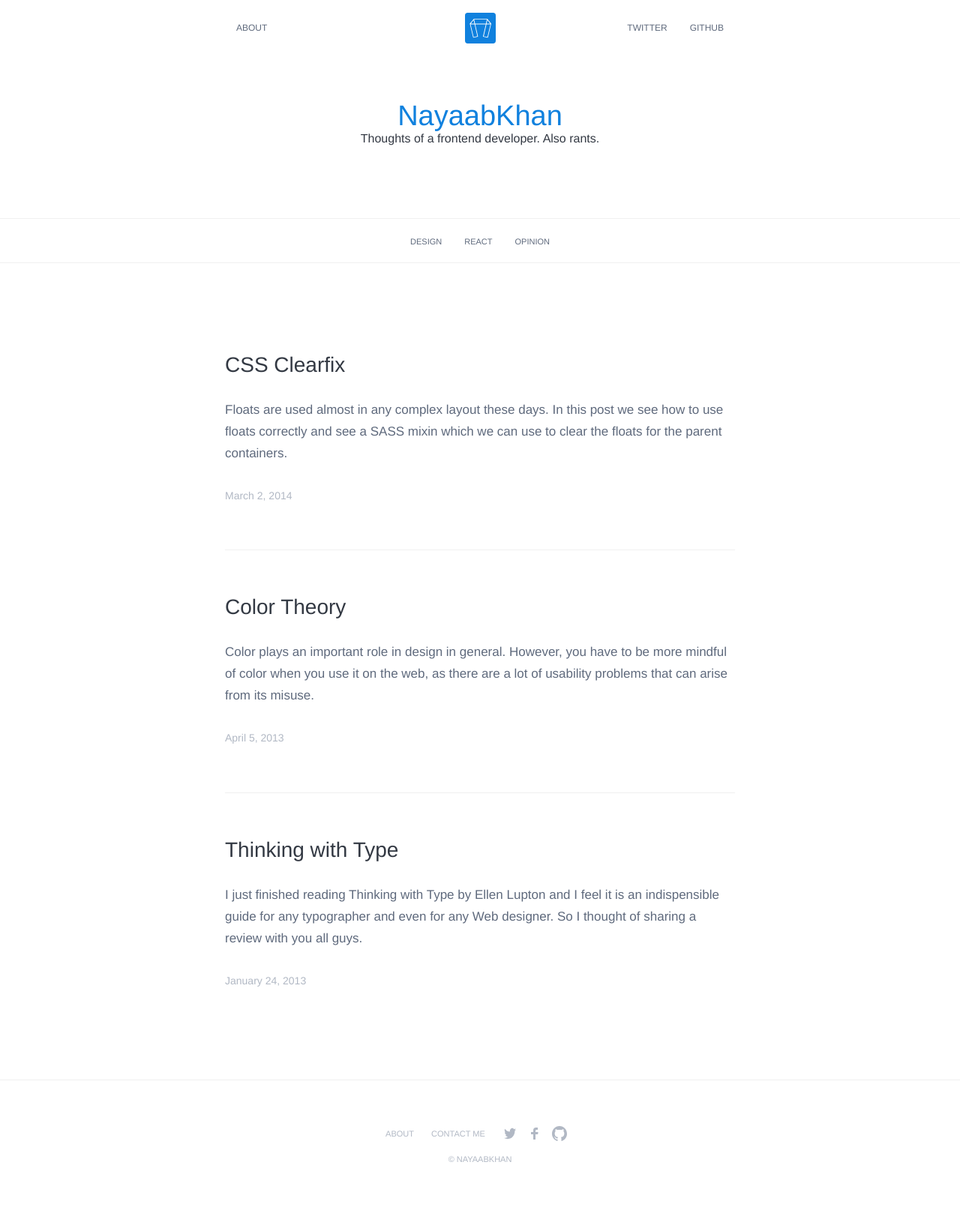
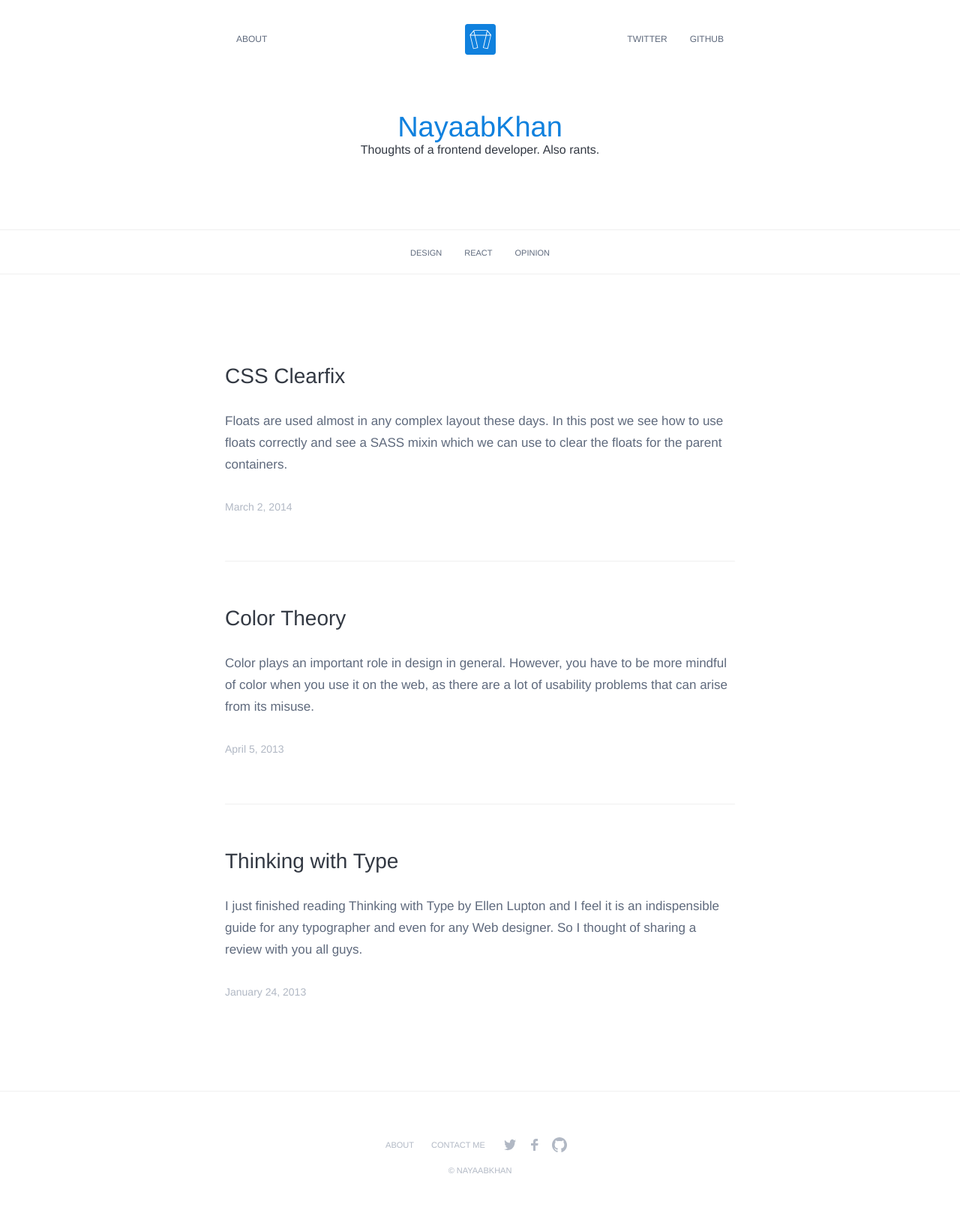
Before and after one commit to nayaabkhan/nayaabkhan.github.io, a Jekyll site: the page built from index.html, in a window 1280 px wide. Shown: the whole page at 75% size. Built offline with Jekyll 4.4.1, drawn with Linux system fonts in a browser that asks for light colours.

Commit message:
A little more white space at top.

```diff
--- a/_sass/components/_header.scss
+++ b/_sass/components/_header.scss
@@ -1,4 +1,5 @@
 .site-header {
+  padding-top: 15px;
   text-align: center;
   background: #FFF;
 }
```
